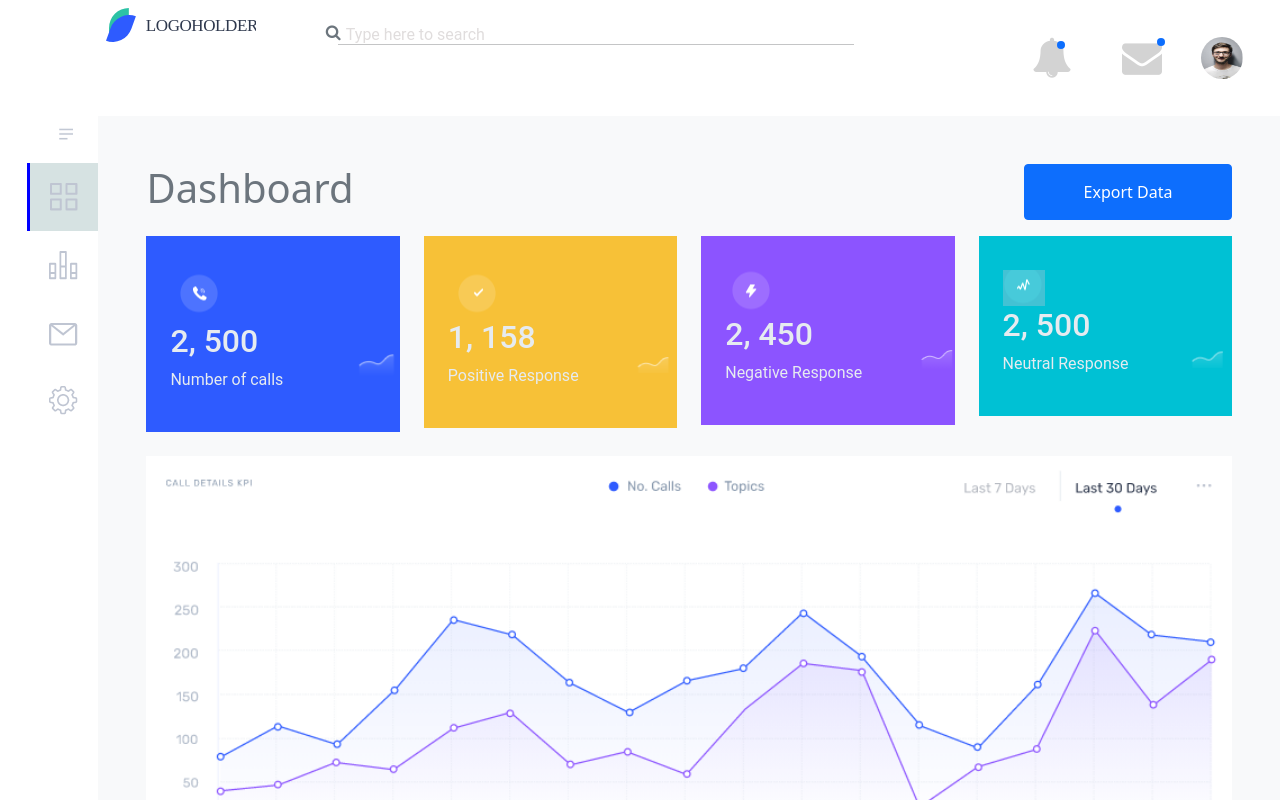
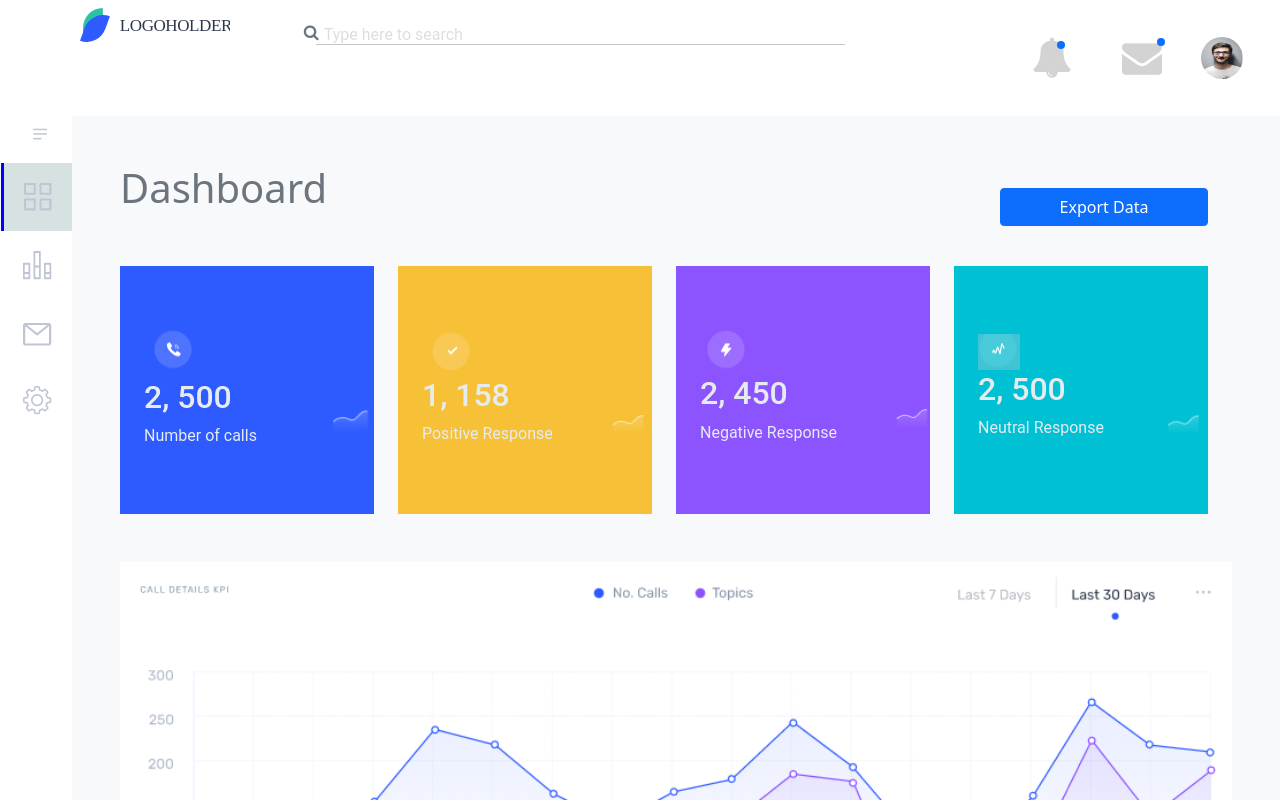
Before and after one commit to maureenblack/Htm, a plain HTML site: page index.html in a window 1280 px wide. Shown: the top 800 px of the page. Drawn offline with nearby package versions, Linux system fonts and the light colour scheme.

Commit message:
responsive

```diff
--- a/index.html
+++ b/index.html
@@ -17,7 +17,7 @@
   </head>
   <body>
     <div class="body-content d-flex">
-      <div class="sidebar d-flex align-items-end flex-column">
+      <div class="col-sm sidebar d-flex align-items-end flex-column">
         <a href="index.html">
           <img class="nav"src="./images/navbar.png" alt="" />
         </a>
@@ -81,22 +81,22 @@
             </div>
 
         </div>
-        <div class="p-5 pt-0">
-          <div class="d-flex justify-content-between">
+        <div class="p-5 pt-0  ">
+          <div class=" d-flex justify-content-between">
           <h1 class="text-muted">Dashboard</h1>
           <button
-            class="btn btn-primary"
+            class="btn btn-primary m-4 "
             style="width: 13rem;"
           >
             Export Data
           </button>
         </div>
-        <div class="row pt-3">
-          <div class="col-12 col-md-3">
-            <div
-            class="d-flex align-items-center justify-content-between"
-            style="padding-top: 10px; background-color: #2e5bff"
-          >
+        <div class="row pt-3 mb-4 col-12 bg- ">
+
+          <div class="box col-12 col-md-3 col-sm-12 mb-4 align-items-center ">
+          <div class="col-12 d-flex align-items-center justify-content-between"
+            style="padding-top: 10px; background-color: #2e5bff ; height: 248px;">
+
             <div class="container p-4">
               <img src="./images/phone-icon.png" alt="" />
               <h2 class="something mt-1">2, 500</h2>
@@ -108,9 +108,11 @@
               <img class="line" src="./images/cl1.png" alt="" />
             </div>
           </div>
+
+
           </div>
-          <div class="col-12 col-md-3">
-            <div class="d-flex align-items-center justify-content-between" style="padding-top: 10px; background-color: #f7c137">
+          <div class="box col-12 col-md-3 mb-4">
+            <div class="d-flex align-items-center justify-content-between" style="padding-top: 10px; background-color: #f7c137; height: 248px;">
               <div class="container p-4">
               <img src="./images/tick.png" alt="" />
 
@@ -123,9 +125,9 @@
               </div>
             </div>
           </div>
-          <div class="col-12 col-md-3">
+          <div class="box col-12 col-md-3 mb-4">
             <div class="d-flex align-items-center justify-content-between"
-             style="padding-top: 10px; background-color: #8c54ff">
+             style="padding-top: 10px; background-color: #8c54ff; height: 248px;">
               <div class="container p-4">
               <img src="./images/thunder.png" alt="" />
               <h2 class="something">2, 450</h2>
@@ -137,9 +139,9 @@
               </div>
             </div>
           </div>
-          <div class="col-12 col-md-3">
+          <div class="box col-12 col-md-3 mb-4">
             <div class="d-flex align-items-center justify-content-between"
-            style="padding-top: 10px; background-color: #00c1d4">
+            style="padding-top: 10px; background-color: #00c1d4; height: 248px;">
               <div class="container p-4">
               <img src="./images/cloud.png" alt="" />
               <h2 class="something">2, 500</h2>
@@ -150,6 +152,7 @@
               </div>
             </div>
           </div>
+
         </div>
         <div>
           <div class="">
@@ -158,14 +161,14 @@
           </div>
 
           <div class="row  mt-4">
-            <div class="col-12 col-md-4 col-sm-12 d-flex ">
+            <div class="col-12 col-md-4 col-sm-6 d-flex ">
               <div class="container ccard">
                 <div class="d-flex justify-content-between text-secondary">
                   <div style="text-transform: uppercase">latest calls</div>
                   <div>...</div>
                 </div>
                 <div class="row">
-                <div class="col-12 col-md-4 col-sm-12 d-flex justify-content-between align-items-center">
+                <div class="col-12  col-sm d-flex justify-content-between align-items-center">
 
                     <h4>Lina Warner</h4>
                     <div class="text-secondary">06/03/2018</div>
@@ -582,13 +585,14 @@
 
                   </tr>
 
-
-
               </tbody>
             </table>
           </div>
           </div>
-          <div class="d-flex justify-content-center pt-3"> <div class="load btn btn-primary">Load More</div></div>
+          <div class="d-flex justify-content-center ">
+            <div class="load btn btn-primary pb-3 mb-4">Load More</div>
+
+          </div>
         </div>
         </div>
       </div>
--- a/styles.css
+++ b/styles.css
@@ -146,6 +146,9 @@ width: 70%;
    right: 8%;
 
 }
+.box{
+
+}
 .avatar{
     width: 50px;
     height: 50px;
```
